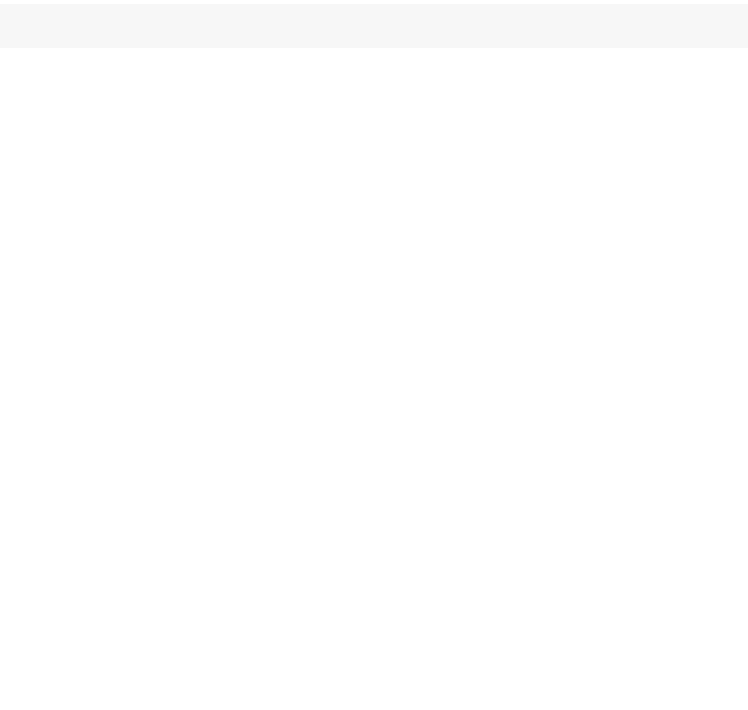
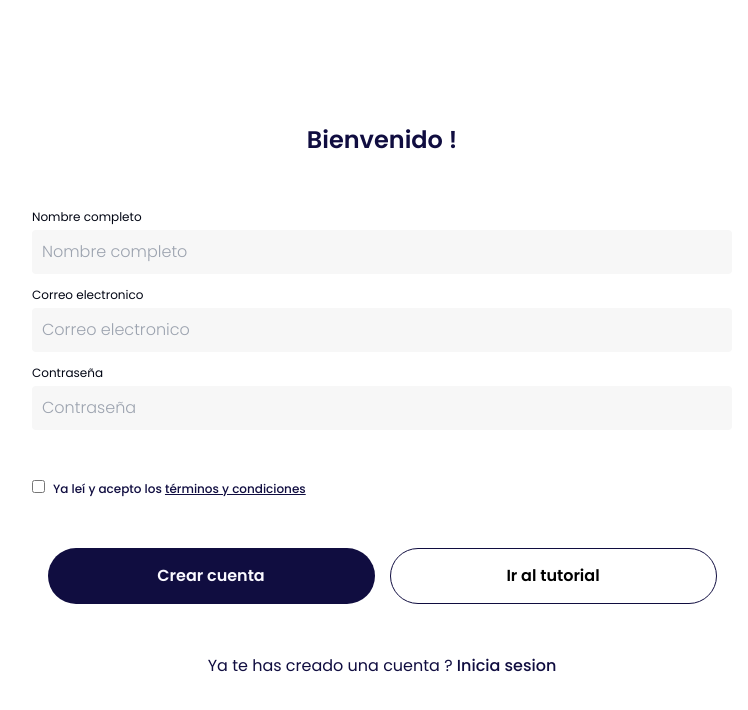
Before and after one commit to telnesito/finapp, a Next.js app: page /register in a window 1280 px wide. Shown: the top 710 px of the page, without its empty margins (258-1006 px from the left). Built offline with nearby package versions, Linux system fonts and the light colour scheme.

Commit message:
[FEAT] Se agrego el componente de registro

```diff
--- a/app/components/TextField.jsx
+++ b/app/components/TextField.jsx
@@ -2,7 +2,7 @@
 
 import React from 'react'
 
-const TextField = ({ label, onChange }) => {
+const TextField = ({ label, onChange = () => console.log('Hola mundo') }) => {
 
   const handleChange = () => {
     onChange();
@@ -11,7 +11,7 @@ const TextField = ({ label, onChange }) => {
   return (
     <div className='flex flex-col gap-1'>
       <label className='text-GrisLabel text-[12px]' htmlFor='input'>{label}</label>
-      <input onChange={handleChange} name='input' id='input' className='active:bg-white p-[10px] text-NegroInputs outline-1 outline-Gris rounded bg-[#F7F7F7]' type='text' ></input>
+      <input placeholder={label} onChange={handleChange} name='input' id='input' className='focus:bg-white placeholder:font-light p-[10px] text-NegroInputs outline-1 outline-Gris rounded bg-[#F7F7F7]' type='text' ></input>
     </div>
   )
 }
--- a/app/layout.js
+++ b/app/layout.js
@@ -1,7 +1,5 @@
-import { Inter } from "next/font/google";
+import { Popins } from "./utils/fuentes";
 import "./globals.css";
-
-const inter = Inter({ subsets: ["latin"] });
 
 export const metadata = {
   title: "Finapp",
@@ -11,8 +9,8 @@ export const metadata = {
 export default function RootLayout({ children }) {
   return (
     <html lang="es" >
-      {/* <link rel="icon" href="/logoIcon.svg" sizes="any" /> */}
-      <body className={inter.className}>{children}</body>
+      <link rel="icon" href="/logoIcon.svg" sizes="any" />
+      <body className={Popins.className}>{children}</body>
     </html>
   );
 }
--- a/app/page.js
+++ b/app/page.js
@@ -2,6 +2,7 @@
 import { useRouter } from "next/navigation";
 import { fugazOne } from "./utils/fuentes";
 import Image from 'next/image'
+
 
 
 export default function Home() {
--- a/app/register/page.js
+++ b/app/register/page.js
@@ -1,12 +1,37 @@
+'use client'
+
 import React from 'react'
 import TextField from '../components/TextField'
+import Button from '../components/Button'
+import { useRouter } from 'next/navigation'
+const Page = () => {
 
-const page = () => {
+  const router = useRouter()
   return (
-    <div>
-      <TextField />
+    <div className='p-5 gap-[50px] flex flex-col items-center justify-center h-screen'>
+
+      <p className='font-semibold text-[24px] text-azulMarino'>Bienvenido !</p>
+
+      <div className='flex flex-col gap-3 w-full max-w-[700px]'>
+        <TextField label={'Nombre completo'} />
+        <TextField label={'Correo electronico'} />
+        <TextField label={'Contraseña'} />
+      </div>
+      <div className='flex gap-2 items-start w-full max-w-[700px]'>
+        <input id='check' name='check' type='checkbox'></input>
+        <label className='text-azulMarino font-medium text-[12px]' htmlFor='check'>Ya leí y acepto los <span className='underline'>
+          términos y condiciones
+        </span></label>
+      </div>
+
+      <div className='flex flex-col md:flex-row gap-[15px]'>
+        <Button onClick={() => router.push('/home')} value={'Crear cuenta'} type='contained' />
+        <Button onClick={() => router.push('/')} value={'Ir al tutorial'} type='outlined' />
+      </div>
+
+      <p className='text-azulMarino'>Ya te has creado una cuenta ? <span onClick={() => router.push('/login')} className='text-azulMarino font-medium'>Inicia sesion</span></p>
     </div>
   )
 }
 
-export default page
+export default Page
```
